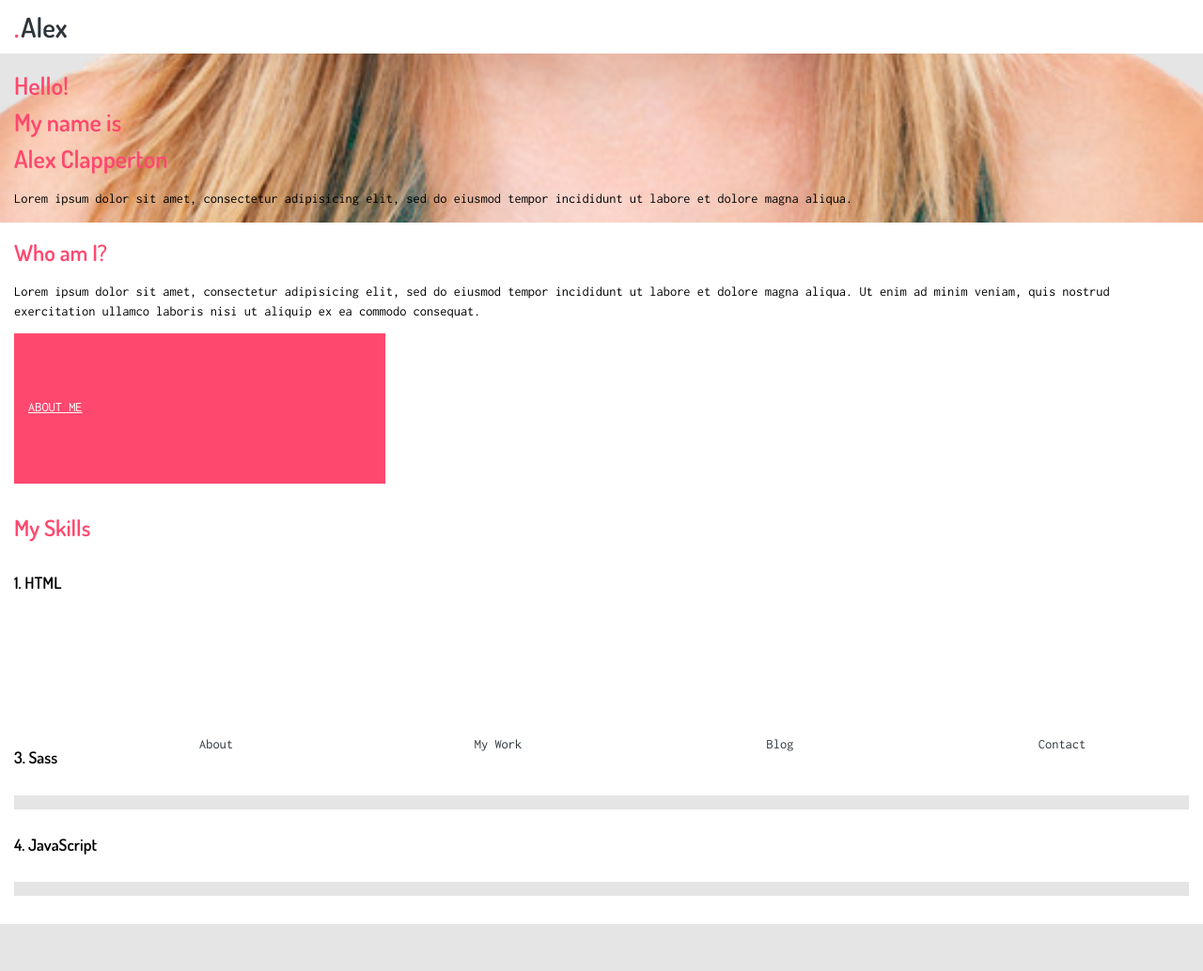
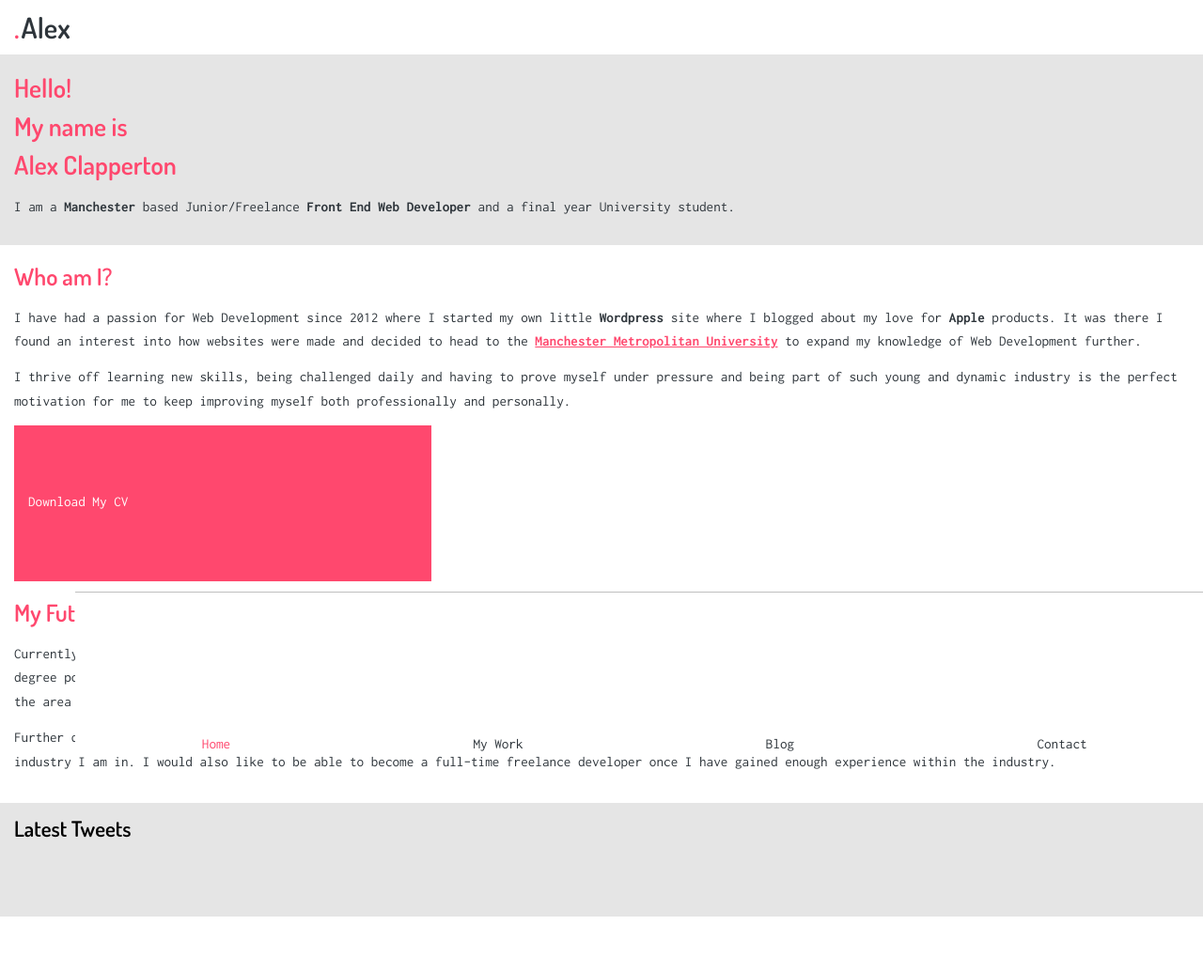
Before and after one commit to Pushedskydiver/alexclapperton.co.uk, a PHP site: page /pages/index.html in a window 1280 px wide. Shown: the whole page at 94% size. After the commit the page ends 976 px from the top, so only its background shows below. Run offline with PHP 8.4, Linux system fonts and the light colour scheme; style sheets or scripts are compiled from the project's sources; some web fonts are replaced.

Commit message:
Update about section, Begin to add footer

```diff
--- a/src/pages/index.html
+++ b/src/pages/index.html
@@ -45,13 +45,6 @@
         </a>
         <a href="#" class="siteNav_link">
           <svg class="siteNav_linkIcon">
-            <title>About icon</title>
-            <use xmlns:xlink="http://www.w3.org/1999/xlink" xlink:href="images/icons/sprite.svg#author"></use>
-          </svg>
-          <span class="siteNav_linkText">About</span>
-        </a>
-        <a href="#" class="siteNav_link">
-          <svg class="siteNav_linkIcon">
             <title>Porfolio icon</title>
             <use xmlns:xlink="http://www.w3.org/1999/xlink" xlink:href="images/icons/sprite.svg#portfolio"></use>
           </svg>
@@ -88,79 +81,48 @@
         <div class="container">
           <h1 class="siteBanner_Title">Hello! <br> My name is <br> Alex Clapperton</h1>
           <p class="siteBanner_Text">
-            Lorem ipsum dolor sit amet, consectetur adipisicing elit, sed do eiusmod tempor incididunt ut labore et dolore magna aliqua.
+            I am a <b>Manchester</b> based Junior/Freelance <b>Front End Web Developer</b> and a final year University student.
           </p>
         </div>
       </section>
 
 
-      <section class="siteSection">
+      <section class="siteSection  siteSection_flex">
+        <div class="siteSection_flexItem">
           <h2>Who am I?</h2>
           <p>
-          Lorem ipsum dolor sit amet, consectetur adipisicing elit, sed do eiusmod tempor incididunt ut labore et dolore magna aliqua. Ut enim ad minim veniam, quis nostrud exercitation ullamco laboris nisi ut aliquip ex ea commodo consequat.
+            I have had a passion for Web Development since 2012 where I started my own little <b>Wordpress</b> site where I blogged about my love for <b>Apple</b> products. It was there I found an interest into how websites were made and decided to head to the <b><a href="#" title="External link to the Manchester Metropolitan University website.">Manchester Metropolitan University</a></b> to expand my knowledge of Web Development further.
+          </p>
+          <p>
+            I thrive off learning new skills, being challenged daily and having to prove myself under pressure and being part of such young and dynamic industry is the perfect motivation for me to keep improving myself both professionally and personally.
           </p>
           <a class="btnLink  btnLink--pink  btnLink--flex" href="#">
-          <span class="btnLink_text">About Me</span>
+            <span class="btnLink_text">Download My CV</span>
             <svg class="btnLink_icon">
-            <title>Arrow pointing right</title>
-            <use xlink:href="images/icons/sprite.svg#arrow-right" xmlns:xlink="http://www.w3.org/1999/xlink"></use>
+              <title>Download icon</title>
+              <use xlink:href="images/icons/sprite.svg#download" xmlns:xlink="http://www.w3.org/1999/xlink"></use>
             </svg>
           </a>
+        </div>
+        <div class="siteSection_flexItem">
+          <h2>My Future</h2>
+          <p>
+            Currently I work part-time as a Front End Developer for a small creative agency known as <b><a href="#" title="External link to the Nuttersons website.">Nuttersons</a></b>, based in Manchester. My main focus currently is to get the best degree possible at university and expanding on my level of skills. When I finally do graduate I will be heading down the path of Front End Development as this is the area I am most passionate about.
+          </p>
+          <p>
+            Further down the line, I would like to be able to gain the courage to do a talk at a conference or meet up as I feel I will be giving something back to this great industry I am in. I would also like to be able to become a full-time freelance developer once I have gained enough experience within the industry.
+          </p>
+        </div>
       </section>
+    </div>
 
 
-      <section class="siteSection">
-        <h2>My Skills</h2>
-        <!-- BEGIN : SKILLBARS -->
-        <div class="skillBars">
-          <!-- BEGIN : SKILLBARS WRAPPER -->
-          <div class="skillBars_wrapper">
-            <h5 class="skillBars_title">1. HTML</h5>
-            <!-- BEGIN : SKILLBAR -->
-            <div class="skillBar" data-percent="92%">
-              <p class="skillBar_bar"></p>
-              <span class="skillBar_percent"></span>
+    <footer class="siteFooter  siteFooter_flex">
+      <div class="siteFooter_flexItem">
+        <h3>Latest Tweets</h3>
+        <div id="twitter"></div>
       </div>
-            <!-- END : SKILLBAR -->
-          </div>
-          <!-- END : SKILLBARS WRAPPER -->
-          <!-- BEGIN : SKILLBARS WRAPPER -->
-          <div class="skillBars_wrapper">
-            <h5 class="skillBars_title">2. CSS</h5>
-            <!-- BEGIN : SKILLBAR -->
-            <div class="skillBar" data-percent="95%">
-              <p class="skillBar_bar"></p>
-              <span class="skillBar_percent"></span>
-            </div>
-            <!-- END : SKILLBAR -->
-          </div>
-          <!-- END : SKILLBARS WRAPPER -->
-          <!-- BEGIN : SKILLBARS WRAPPER -->
-          <div class="skillBars_wrapper">
-            <h5 class="skillBars_title">3. Sass</h5>
-            <!-- BEGIN : SKILLBAR -->
-            <div class="skillBar" data-percent="93%">
-              <p class="skillBar_bar"></p>
-              <span class="skillBar_percent"></span>
-            </div>
-            <!-- END : SKILLBAR -->
-          </div>
-          <!-- END : SKILLBARS WRAPPER -->
-          <!-- BEGIN : SKILLBARS WRAPPER -->
-          <div class="skillBars_wrapper">
-            <h5 class="skillBars_title">4. JavaScript</h5>
-            <!-- BEGIN : SKILLBAR -->
-            <div class="skillBar" data-percent="45%">
-              <p class="skillBar_bar"></p>
-              <span class="skillBar_percent"></span>
-            </div>
-            <!-- END : SKILLBAR -->
-          </div>
-          <!-- END : SKILLBARS WRAPPER -->
-        </div>
-        <!-- END : SKILLBARS -->
-      </section>
-    </div>
+    </footer>
 
 
     <!--/ Scroll to top -->
--- a/src/scss/main.scss
+++ b/src/scss/main.scss
@@ -13,4 +13,4 @@
 @import "partials/navigation";
 @import "partials/banner";
 @import "partials/section";
-@import "partials/skill-bars";
+@import "partials/footer";
--- a/src/scss/modules/_core-config.scss
+++ b/src/scss/modules/_core-config.scss
@@ -74,7 +74,7 @@
 /**
 * Base font size
 */
-$core-font-size: 0.9rem !default;
+$core-font-size: 0.95rem !default;
 
 /**
 * Base line height
--- a/src/scss/partials/_banner.scss
+++ b/src/scss/partials/_banner.scss
@@ -2,11 +2,7 @@
   position: relative;
   size: 100% 110vh;
   @include grid(null, column, null);
-  background: url('../images/person.png') no-repeat center bottom;
-  background-size: 120%;
+  //background: url('../images/person.png') no-repeat center bottom;
+  //background-size: 120%;
   padding: 15px 0;
 }
-
-.siteBanner_Text {
-  margin: 0;
-}
--- a/src/scss/partials/_base.scss
+++ b/src/scss/partials/_base.scss
@@ -5,11 +5,15 @@
   box-sizing: border-box;
 }
 
+html {
+  font-size: 16px;
+}
+
 body {
   font-family: $core-font-family;
   font-size: $core-font-size;
   background: $core-color-neutral;
-  padding-bottom: 50px;
+  padding-bottom: 55px;
   margin: 0;
   @include fadein;
 }
@@ -67,7 +71,9 @@
 }
 
 p {
-  line-height: $core-line-height;
+  color: $core-color-dark;
+  font-size: $core-font-size;
+  line-height: 1.7;
   margin: 0 0 $core-grid-unit 0;
 }
 
@@ -83,6 +89,9 @@
 }
 
 a {
+  color: $core-color-brand;
+  text-decoration: underline;
+
   @include respond-to(l) {
     @include transition-025;
   }
@@ -95,7 +104,7 @@
 
 .btnLink {
   display: inline-block;
-  padding: 5px 15px;
+  padding: 8px 15px;
   text-decoration: none;
 
   @include respond-to(l) {
@@ -111,8 +120,7 @@
 }
 
 .btnLink_text {
-  text-transform: uppercase;
-  text-decoration: underline;
+  text-decoration: none;
 }
 
 .btnLink--flex {
--- /dev/null
+++ b/src/scss/partials/_footer.scss
@@ -0,0 +1,3 @@
+.siteFooter {
+  padding: 10px 15px;
+}
--- a/src/scss/partials/_navigation.scss
+++ b/src/scss/partials/_navigation.scss
@@ -40,10 +40,11 @@
   position: fixed;
   bottom: 0;
   right: 0;
-  size: 100% 50px;
+  size: 100% 55px;
   background: $core-color-light;
   padding: 0;
   margin: 0 auto;
+  border-top: 1px solid darken($core-color-neutral, 15%);
   z-index: z(charlie);
   @include transition-03;
 }
@@ -52,20 +53,21 @@
   @include grid(null, column, center);
   @include align-items(center);
   position: relative;
-  size: 20% 100%;
+  size: 25% 100%;
   text-decoration: none;
+}
+
+.siteNav_linkIcon {
+  size: 25px;
+  fill: $core-color-dark;
+  margin-bottom: 3px;
 }
 
 .siteNav_linkText {
   display: block;
   color: $core-color-dark;
-  font-size: $core-font-size;
+  font-size: 0.95rem;
   text-align: center;
-}
-
-.siteNav_linkIcon {
-  size: 23px;
-  fill: $core-color-dark;
 }
 
 .siteNav_link--active .siteNav_linkText {
--- a/src/scss/partials/_section.scss
+++ b/src/scss/partials/_section.scss
@@ -2,3 +2,7 @@
   background: $core-color-light;
   padding: 15px;
 }
+
+.siteSection_flexItem {
+  margin-bottom: 15px;
+}
--- a/src/scss/partials/_skill-bars.scss
+++ /dev/null
@@ -1,36 +0,0 @@
-.skillBars {
-  padding: 15px 0 0;
-}
-
-.skillBars_wrapper {
-  @include grid(null, column, center);
-  margin-bottom: 10px;
-
-  &:last-child {
-    margin-bottom: 0;
-  }
-}
-
-.skillBar {
-  position: relative;
-  display: inline-block;
-  size: 100% 4px;
-  background: $core-color-neutral;
-  margin: 15px 0;
-}
-
-.skillBar_bar {
-  display: inline-block;
-  size: 0 4px;
-  background: $core-color-brand;
-}
-
-.skillBar_percent {
-  position: absolute;
-  top: -15px;
-  right: 0;
-  height: 4px;
-  line-height: 4px;
-  font-size: $core-font-size;
-  font-weight: $core-font-weight;
-}
```
Also changed, not shown: src/js/get-tweets.js (added, +103 -0 lines), src/js/scripts.js (+2 -23 lines), src/js/skill-bars.js (deleted, +0 -68 lines), src/icons/download.svg (added), src/images/person.png (deleted). Lines whose indentation alone changed are shown as unchanged.
